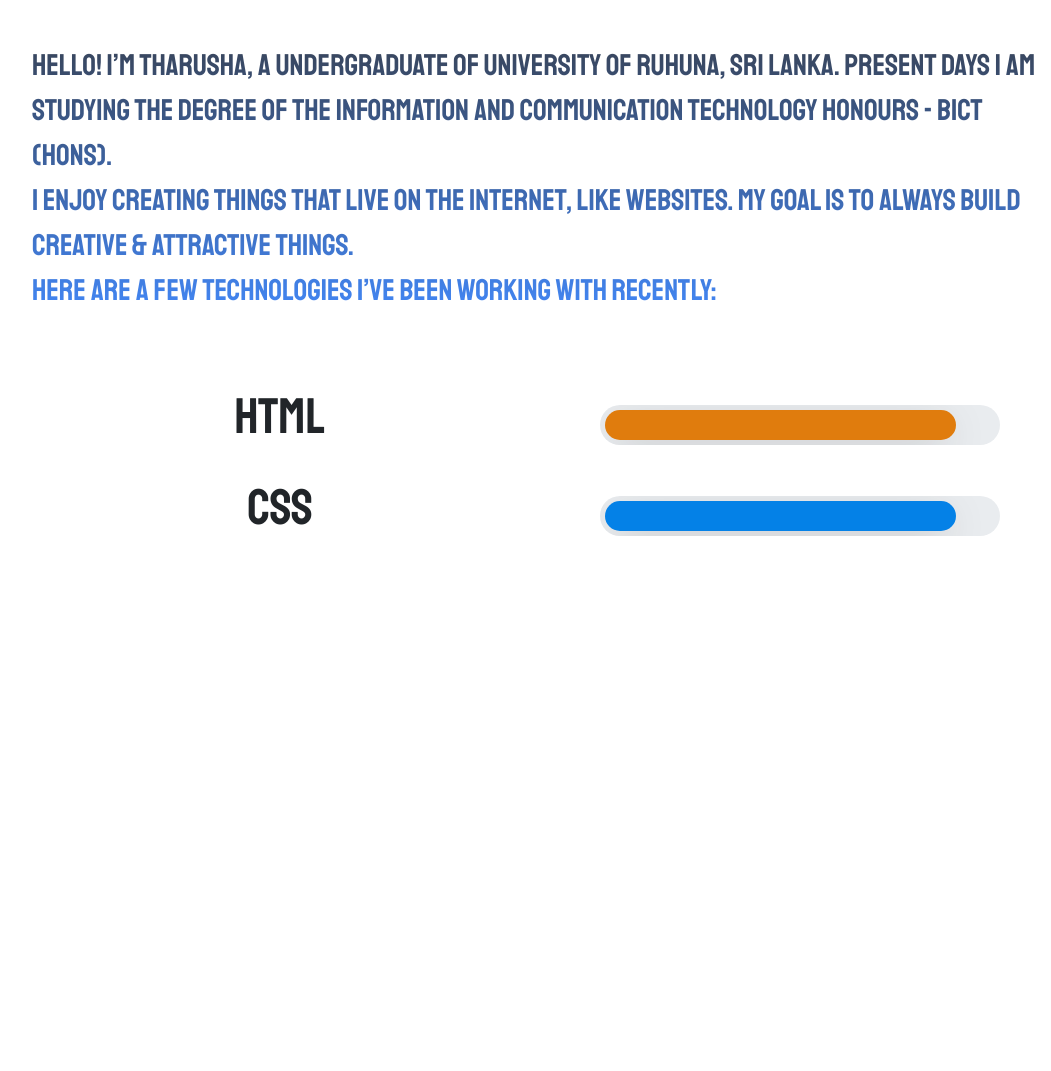
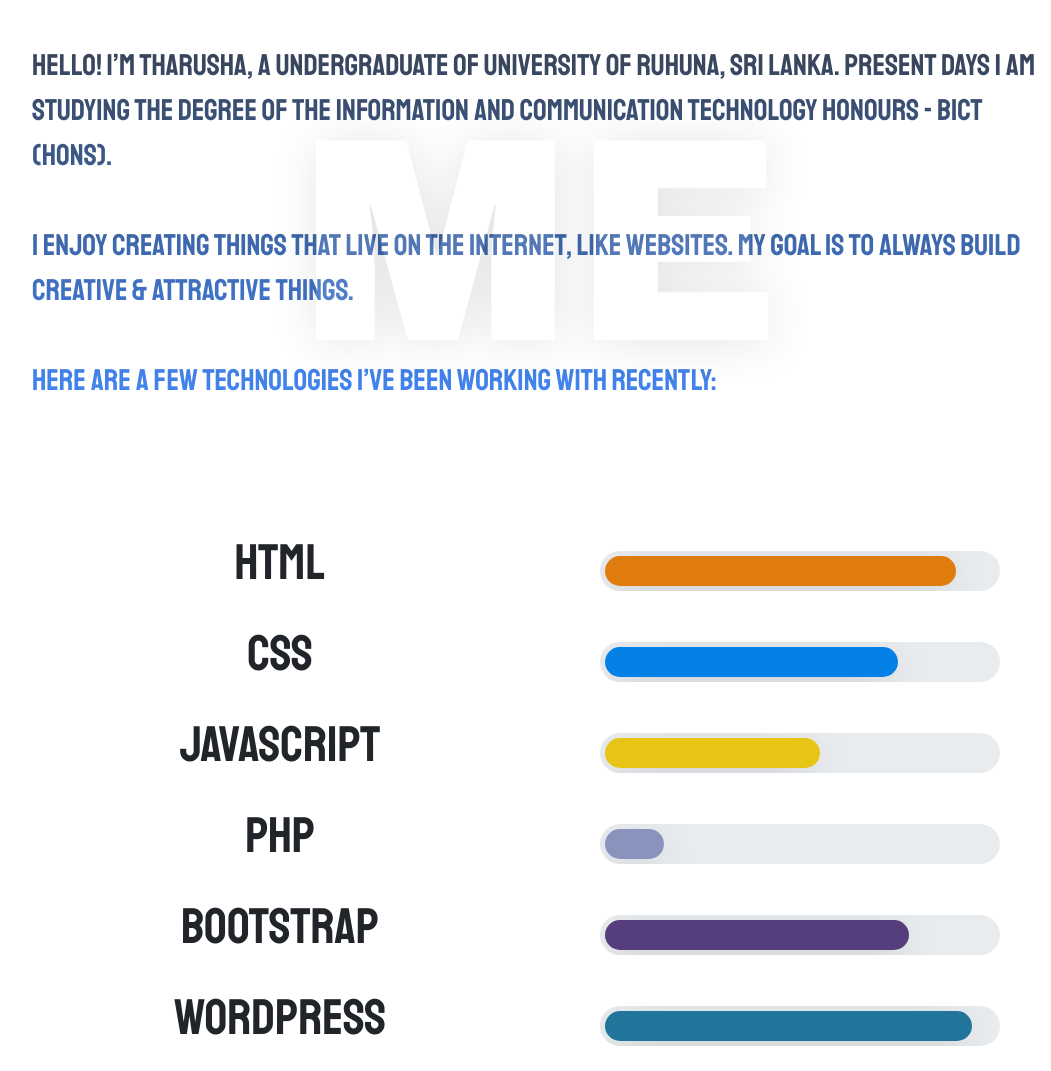
Before and after one commit to T-Induwara/Self-Portfolio, a plain HTML site: page portfolio.html in a window 1280 px wide. Shown: the part 647-1718 px from the top of the page, without its empty margins (100-1151 px from the left). Before the commit the page ends 1208 px from the top, so only its background shows below. Drawn offline with Linux system fonts and the light colour scheme.

Commit message:
Added new progress bars and low opacity text for about me

```diff
--- a/css/style.css
+++ b/css/style.css
@@ -42,6 +42,10 @@
 		padding-left:10px;
 		padding-right:10px;
 		font-size:20px;
+	}
+	#third_desc h1{
+		font-size:200px;
+		margin-top:-350px;
 	}
 	/*CSS for fourth Div*/
 	.con4_p{
@@ -89,6 +93,10 @@
 		padding-left:10px;
 		padding-right:10px;
 		font-size:20px;
+	}
+	#third_desc h1{
+		font-size:200px;
+		margin-top:-350px;
 	}
 	/*CSS for fourth Div*/
 	.con4_p{
@@ -150,6 +158,10 @@
 		padding-right:50px;
 		font-size:25px;
 	}
+	#third_desc h1{
+		font-size:290px;
+		margin-top:-350px;
+	}
 	/*CSS for fourth Div*/
 	.con4_p{
 		font-size:50px;
@@ -198,6 +210,10 @@
 		padding-right:50px;
 		font-size:30px;
 	}
+	#third_desc h1{
+		font-size:290px;
+		margin-top:-350px;
+	}
 	/*CSS for fourth Div*/
 	.con4_p{
 		font-size:50px;
@@ -241,6 +257,11 @@
 	/*CSS for second Div*/
 	.second_desc_title{
 		font-size:35px;
+	}
+	/*CSS for third Div*/
+	#third_desc h1{
+		font-size:290px;
+		margin-top:-350px;
 	}
 	/*CSS for fourth Div*/
 	.con4_p{
@@ -464,9 +485,17 @@
 	opacity:100%;
 	z-index:2;
 }
+#third_desc h1{
+	font-family: 'Archivo Black', sans-serif;
+	text-shadow: 2px 2px 50px #000000;
+	text-align:center;
+	color: white;
+	opacity:10%;
+	z-index:1;
+}
 /*CSS for 4th div*/
 #container_4{
-	padding-top:50px;
+	padding-top:100px;
 }
 .con4_p{
 	font-family: 'Staatliches', cursive;
@@ -490,15 +519,21 @@
 }
 
 .progress-value {
-  animation: load 3s normal forwards;
+  animation: html 3s normal forwards;
   box-shadow: 0 10px 40px -10px #969595;
   border-radius: 100px;
   background: #E07C0D;
   height: 30px;
   width: 0;
 }
+
+@keyframes html {
+  0% { width: 0; }
+  100% { width: 90%; }
+}
+			/*CSS for "css progress bar"*/
 .progress-value1 {
-  animation: load 3s normal forwards;
+  animation: css 3s normal forwards;
   box-shadow: 0 10px 40px -10px #969595;
   border-radius: 100px;
   background: #0481E7;
@@ -506,7 +541,63 @@
   width: 0;
 }
 
-@keyframes load {
+@keyframes css {
   0% { width: 0; }
-  100% { width: 90%; }
+  100% { width: 75%; }
 }
+			/*CSS for "js progress bar"*/
+.progress-value2 {
+  animation: js 3s normal forwards;
+  box-shadow: 0 10px 40px -10px #969595;
+  border-radius: 100px;
+  background: #E7C517;
+  height: 30px;
+  width: 0;
+}
+
+@keyframes js {
+  0% { width: 0; }
+  100% { width: 55%; }
+}
+			/*CSS for "php progress bar"*/
+.progress-value3 {
+  animation: php 3s normal forwards;
+  box-shadow: 0 10px 40px -10px #969595;
+  border-radius: 100px;
+  background: #8993be;
+  height: 30px;
+  width: 0;
+}
+
+@keyframes php {
+  0% { width: 0; }
+  100% { width: 15%; }
+}
+			/*CSS for "bootstrap progress bar"*/
+.progress-value4 {
+  animation: bs 3s normal forwards;
+  box-shadow: 0 10px 40px -10px #969595;
+  border-radius: 100px;
+  background: #563d7c;
+  height: 30px;
+  width: 0;
+}
+
+@keyframes bs {
+  0% { width: 0; }
+  100% { width: 78%; }
+}
+			/*CSS for "bootstrap progress bar"*/
+.progress-value5 {
+  animation: wp 3s normal forwards;
+  box-shadow: 0 10px 40px -10px #969595;
+  border-radius: 100px;
+  background: #21759b;
+  height: 30px;
+  width: 0;
+}
+
+@keyframes wp {
+  0% { width: 0; }
+  100% { width: 94%; }
+}
--- a/portfolio.html
+++ b/portfolio.html
@@ -72,10 +72,11 @@
 	</div>
 	<div class="container-fluid" id="fluid_3">
 		<div class="container" id="third_desc">
-			<p>Hello! I’m Tharusha, a Undergraduate of University of Ruhuna, Sri Lanka. Present days I am studying The Degree of the Information and Communication 		Technology Honours - BICT (Hons).<br>
-				I enjoy creating things that live on the internet, like websites. My goal is to always build creative & attractive things.<br>
+			<p>Hello! I’m Tharusha, a Undergraduate of University of Ruhuna, Sri Lanka. Present days I am studying The Degree of the Information and Communication 		Technology Honours - BICT (Hons).<br><br>
+				I enjoy creating things that live on the internet, like websites. My goal is to always build creative & attractive things.<br><br>
 				Here are a few technologies I’ve been working with recently:
 			</p>
+			<h1>ME</h1>
 		</div>
 	</div>
 	<div class="container" id="container_4">
@@ -99,6 +100,46 @@
 				</div>
 			</div>
 		</div>
+		<div class="row">
+			<div class="col-sm-6">
+				<p class="con4_p">JavaScript</p>
+			</div>
+			<div class="col-sm-6" id="progress_con">
+				<div class="progress">
+  					<div class="progress-value2"></div>
+				</div>
+			</div>
+		</div>
+		<div class="row">
+			<div class="col-sm-6">
+				<p class="con4_p">PHP</p>
+			</div>
+			<div class="col-sm-6" id="progress_con">
+				<div class="progress">
+  					<div class="progress-value3"></div>
+				</div>
+			</div>
+		</div>
+		<div class="row">
+			<div class="col-sm-6">
+				<p class="con4_p">Bootstrap</p>
+			</div>
+			<div class="col-sm-6" id="progress_con">
+				<div class="progress">
+  					<div class="progress-value4"></div>
+				</div>
+			</div>
+		</div>
+		<div class="row">
+			<div class="col-sm-6">
+				<p class="con4_p">Wordpress</p>
+			</div>
+			<div class="col-sm-6" id="progress_con">
+				<div class="progress">
+  					<div class="progress-value5"></div>
+				</div>
+			</div>
+		</div>
 	</div>
 	<script src="https://unpkg.com/extra.css/superUnderline.js"></script>
 	<script src="js/bootstrap.bundle.min.js"></script>
```
